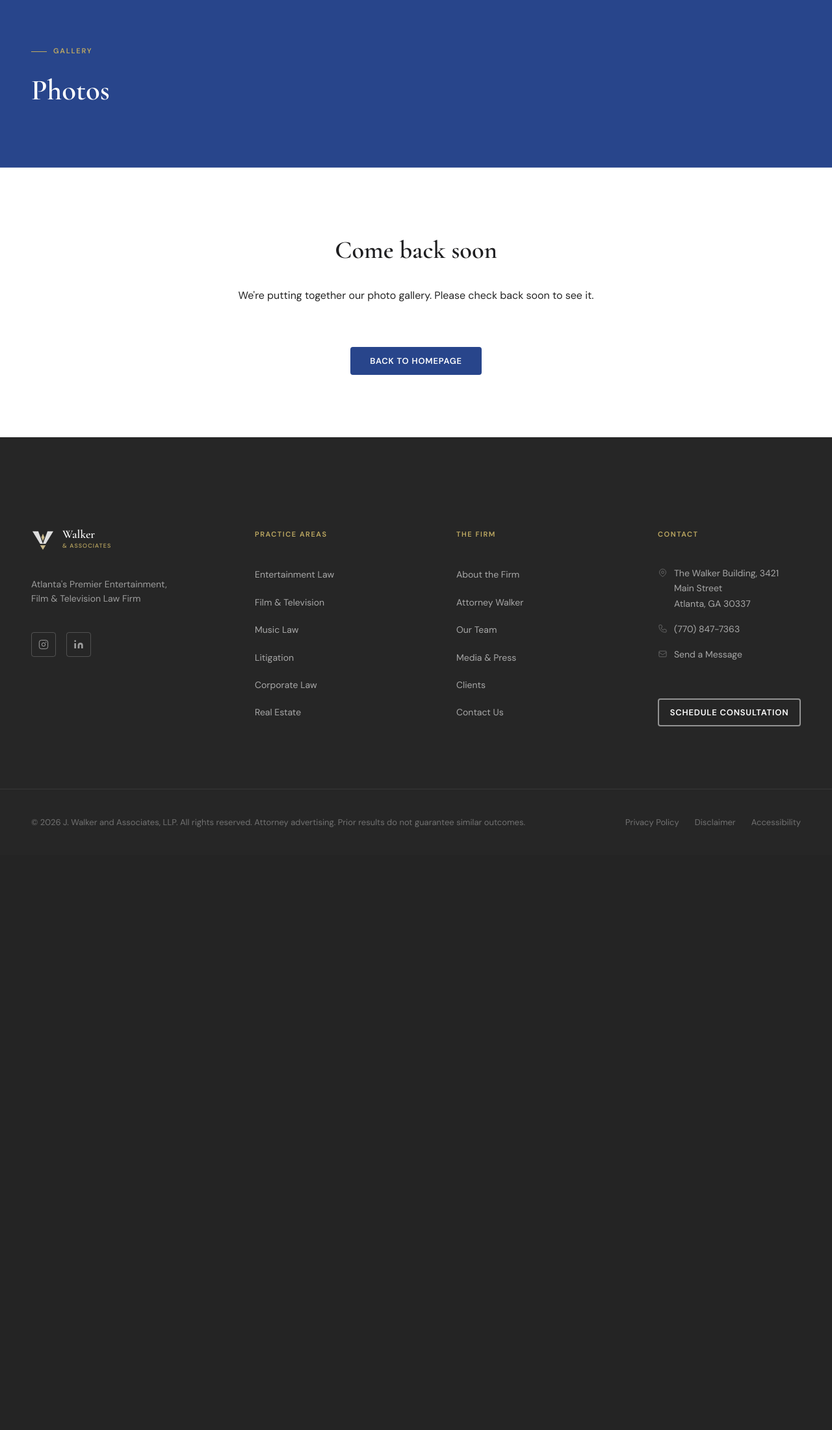
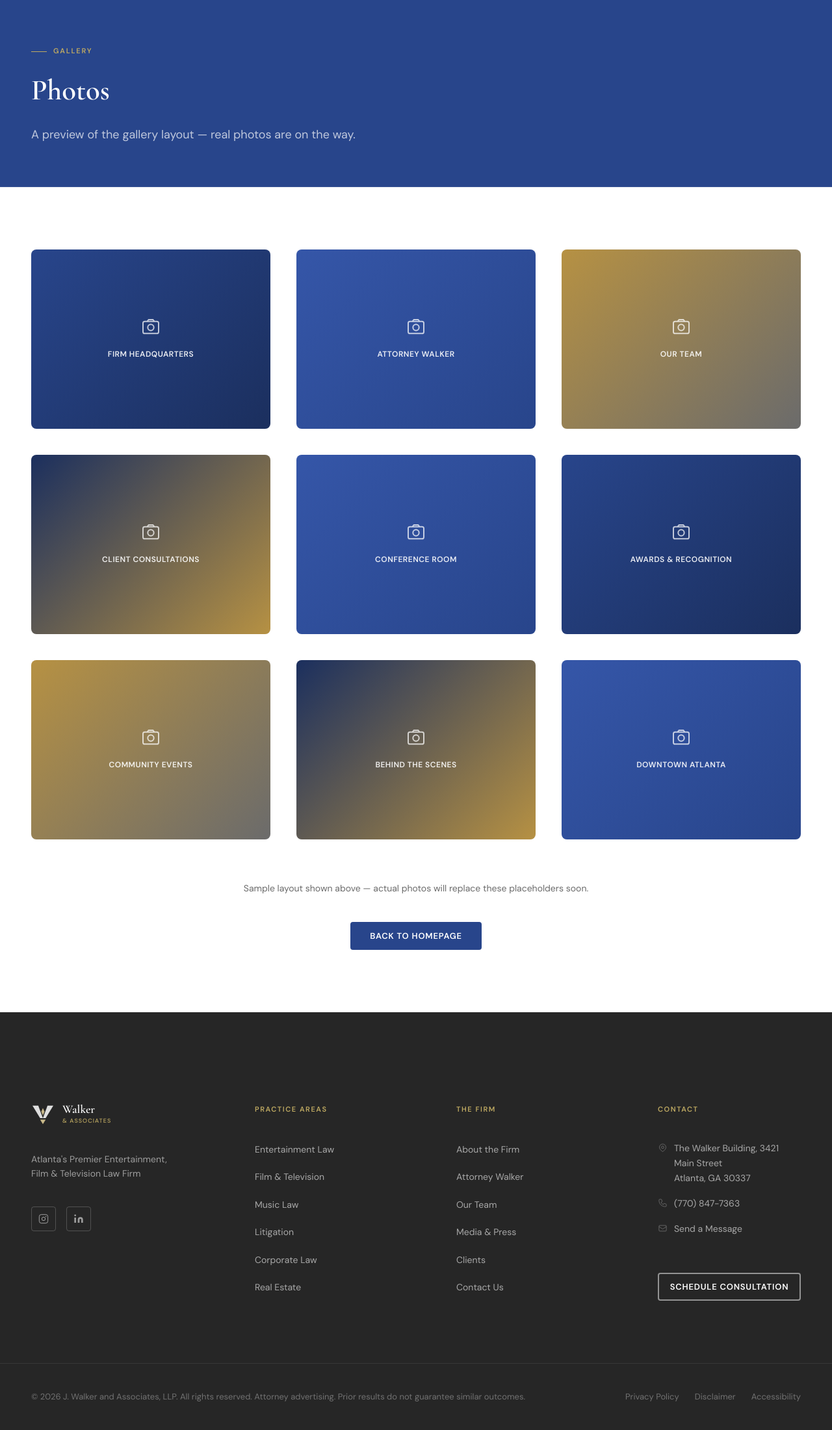
Before and after one commit to breerightblack/Walker-and-Associates, a WordPress theme: template page-photos.php in a window 1280 px wide. Shown: the part 160-2361 px from the top of the page at 65% size. Before the commit the page ends 1433 px from the top, so only its background shows below. Run offline with PHP 8.4 and a stand-in for WordPress, Linux system fonts and the light colour scheme; the site name, menu and one post (Sample post) are stand-ins, and other content is empty.

Commit message:
Add placeholder gallery and testimonial content to Photos/Testimonials pages
Replace the bare "coming soon" pages with a sample layout so the client can
preview page structure before real content is ready: a placeholder photo
tile grid (styled tiles, since external stock photos aren't fetchable from
this environment) and sample testimonial cards reusing the existing
homepage testimonial style. Both are clearly labeled as sample content.

Co-Authored-By: Claude Sonnet 5 <noreply@anthropic.com>
Claude-Session: https://claude.ai/code/session_01JEYtb2BhPrRKcDYgK4nxYD

```diff
--- a/assets/css/main.css
+++ b/assets/css/main.css
@@ -1111,6 +1111,38 @@ button { cursor: pointer; border: none; background: none; font: inherit; }
 }
 .testimonial-meta span { font-size: .8125rem; color: var(--taupe); }
 
+/* ── PHOTO GALLERY (placeholder tiles) ──────────────────────── */
+.photo-gallery-grid {
+  display: grid;
+  grid-template-columns: repeat(2, minmax(0, 1fr));
+  gap: var(--space-md);
+}
+@media (min-width: 640px)  { .photo-gallery-grid { grid-template-columns: repeat(3, minmax(0, 1fr)); } }
+@media (min-width: 1024px) { .photo-gallery-grid { gap: var(--space-lg); } }
+.photo-tile {
+  aspect-ratio: 4/3;
+  border-radius: var(--radius-md);
+  display: flex;
+  flex-direction: column;
+  align-items: center;
+  justify-content: center;
+  gap: var(--space-sm);
+  padding: var(--space-md);
+  text-align: center;
+  color: rgba(255,255,255,.9);
+}
+.photo-tile svg { width: 32px; height: 32px; opacity: .8; }
+.photo-tile span {
+  font-size: 12px;
+  font-weight: 600;
+  letter-spacing: .04em;
+  text-transform: uppercase;
+}
+.photo-tile--1 { background: linear-gradient(135deg, var(--navy), #1B2F5E); }
+.photo-tile--2 { background: linear-gradient(135deg, var(--navy-light), var(--navy)); }
+.photo-tile--3 { background: linear-gradient(135deg, var(--gold-dark), var(--taupe)); }
+.photo-tile--4 { background: linear-gradient(135deg, #1B2F5E, var(--gold-dark)); }
+
 /* ── CTA BAND ────────────────────────────────────────────────── */
 .cta-band { background: var(--navy); padding: var(--space-xl) 0; }
 @media (min-width: 1024px) { .cta-band { padding: var(--space-2xl) 0; } }
--- a/page-photos.php
+++ b/page-photos.php
@@ -3,21 +3,41 @@
  * Template Name: Photos
  */
 get_header();
+
+$gallery_placeholders = [
+  [ 'label' => 'Firm Headquarters',     'tile' => 1 ],
+  [ 'label' => 'Attorney Walker',       'tile' => 2 ],
+  [ 'label' => 'Our Team',              'tile' => 3 ],
+  [ 'label' => 'Client Consultations',  'tile' => 4 ],
+  [ 'label' => 'Conference Room',       'tile' => 2 ],
+  [ 'label' => 'Awards &amp; Recognition',   'tile' => 1 ],
+  [ 'label' => 'Community Events',      'tile' => 3 ],
+  [ 'label' => 'Behind the Scenes',     'tile' => 4 ],
+  [ 'label' => 'Downtown Atlanta',      'tile' => 2 ],
+];
 ?>
 
 <div class="page-hero">
   <div class="container">
     <span class="eyebrow">Gallery</span>
     <h1>Photos</h1>
+    <p>A preview of the gallery layout — real photos are on the way.</p>
   </div>
 </div>
 
 <main id="main" role="main">
   <section class="section">
     <div class="container">
-      <div style="max-width:560px; margin:0 auto; text-align:center;">
-        <h2 style="font-family:var(--font-serif); font-size:clamp(1.75rem,3vw,2.5rem); margin-bottom:var(--space-md); color:var(--text-dark);">Come back soon</h2>
-        <p style="color:var(--text-mid); line-height:1.8; margin-bottom:var(--space-xl);">We're putting together our photo gallery. Please check back soon to see it.</p>
+      <div class="photo-gallery-grid">
+        <?php foreach ( $gallery_placeholders as $tile ) : ?>
+        <div class="photo-tile photo-tile--<?php echo (int) $tile['tile']; ?>">
+          <svg viewBox="0 0 24 24" fill="none" stroke="currentColor" stroke-width="1.5"><rect x="3" y="5" width="18" height="14" rx="2"/><circle cx="12" cy="12" r="3.5"/><path d="M8 5l1.5-2h5L16 5"/></svg>
+          <span><?php echo $tile['label']; ?></span>
+        </div>
+        <?php endforeach; ?>
+      </div>
+      <p style="text-align:center; color:var(--taupe); font-size:.875rem; margin-top:var(--space-xl);">Sample layout shown above — actual photos will replace these placeholders soon.</p>
+      <div style="text-align:center; margin-top:var(--space-lg);">
         <a href="<?php echo esc_url( home_url( '/' ) ); ?>" class="btn btn-primary">Back to Homepage</a>
       </div>
     </div>
```
Also changed, not shown: page-testimonials.php (+56 -3 lines), photos.html (+14 -3 lines), testimonials.html (+65 -3 lines).
